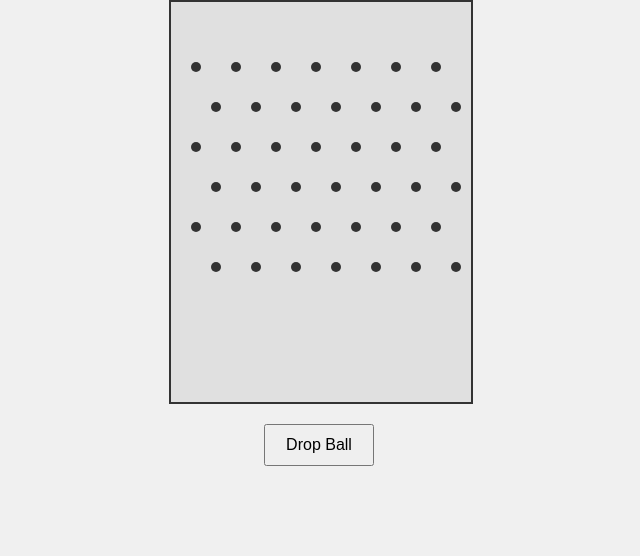
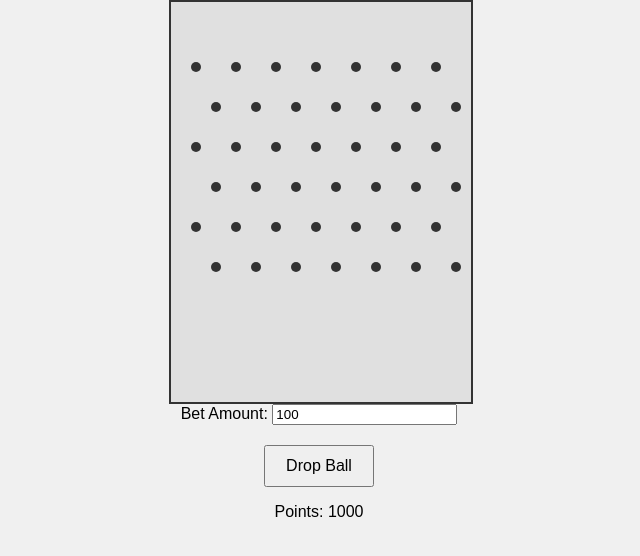
Before and after one commit to jackinov957/plinko, a plain HTML site: page index.html in a window 1280 px wide. Shown: the part 78-634 px from the top of the page, without its empty margins (321-961 px from the left). Drawn offline with Linux system fonts and the light colour scheme.

Commit message:
Update index.html

```diff
--- a/index.html
+++ b/index.html
@@ -7,10 +7,15 @@
     <link rel="stylesheet" href="style.css">
 </head>
 <body>
-    <h1>956 plinko (win big) </h1>
+    <h1>956 plinko (win big)</h1>
     <div id="game-container">
         <div id="plinko-board"></div>
-        <button id="drop-ball">Drop Ball</button>
+        <div id="controls">
+            <label for="bet-amount">Bet Amount:</label>
+            <input type="number" id="bet-amount" value="100" min="1">
+            <button id="drop-ball">Drop Ball</button>
+        </div>
+        <p id="points-display">Points: 1000</p>
     </div>
     <script src="script.js"></script>
 </body>
```
